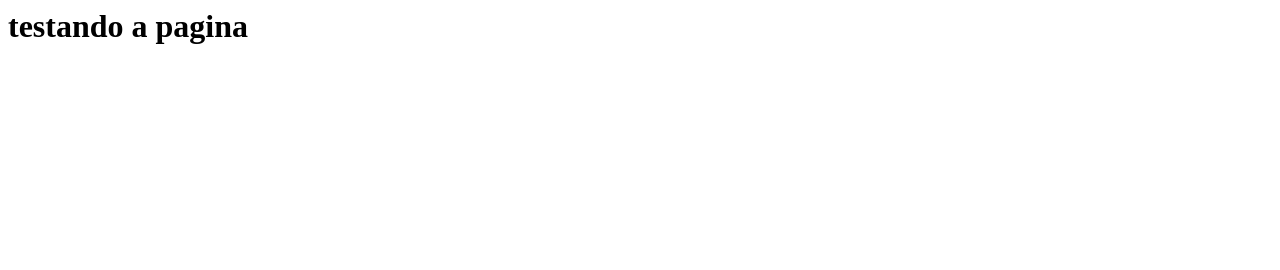
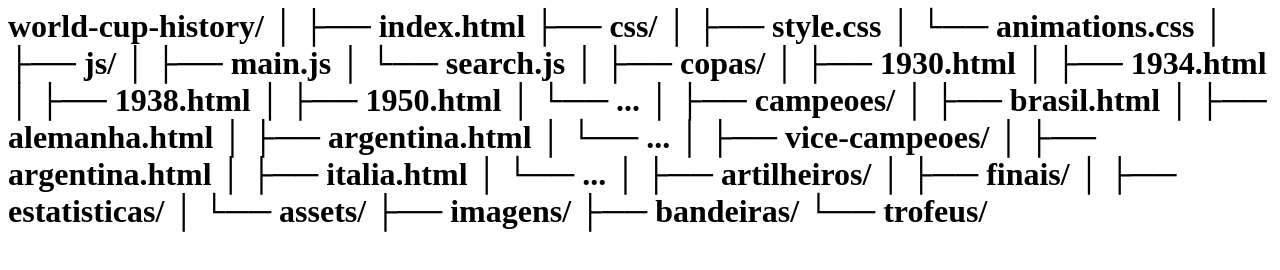
Before and after one commit to camposoliveirafabio-jpg/fabiocopadomundo2ds, a plain HTML site: page index.html in a window 1280 px wide. Drawn offline with Linux system fonts and the light colour scheme.

Commit message:
Update index.html

```diff
--- a/index.html
+++ b/index.html
@@ -1 +1,39 @@
-<h1>testando a pagina</h1>
+<h1>world-cup-history/
+│
+├── index.html
+├── css/
+│   ├── style.css
+│   └── animations.css
+│
+├── js/
+│   ├── main.js
+│   └── search.js
+│
+├── copas/
+│   ├── 1930.html
+│   ├── 1934.html
+│   ├── 1938.html
+│   ├── 1950.html
+│   └── ...
+│
+├── campeoes/
+│   ├── brasil.html
+│   ├── alemanha.html
+│   ├── argentina.html
+│   └── ...
+│
+├── vice-campeoes/
+│   ├── argentina.html
+│   ├── italia.html
+│   └── ...
+│
+├── artilheiros/
+│
+├── finais/
+│
+├── estatisticas/
+│
+└── assets/
+    ├── imagens/
+    ├── bandeiras/
+    └── trofeus/</h1>
```
